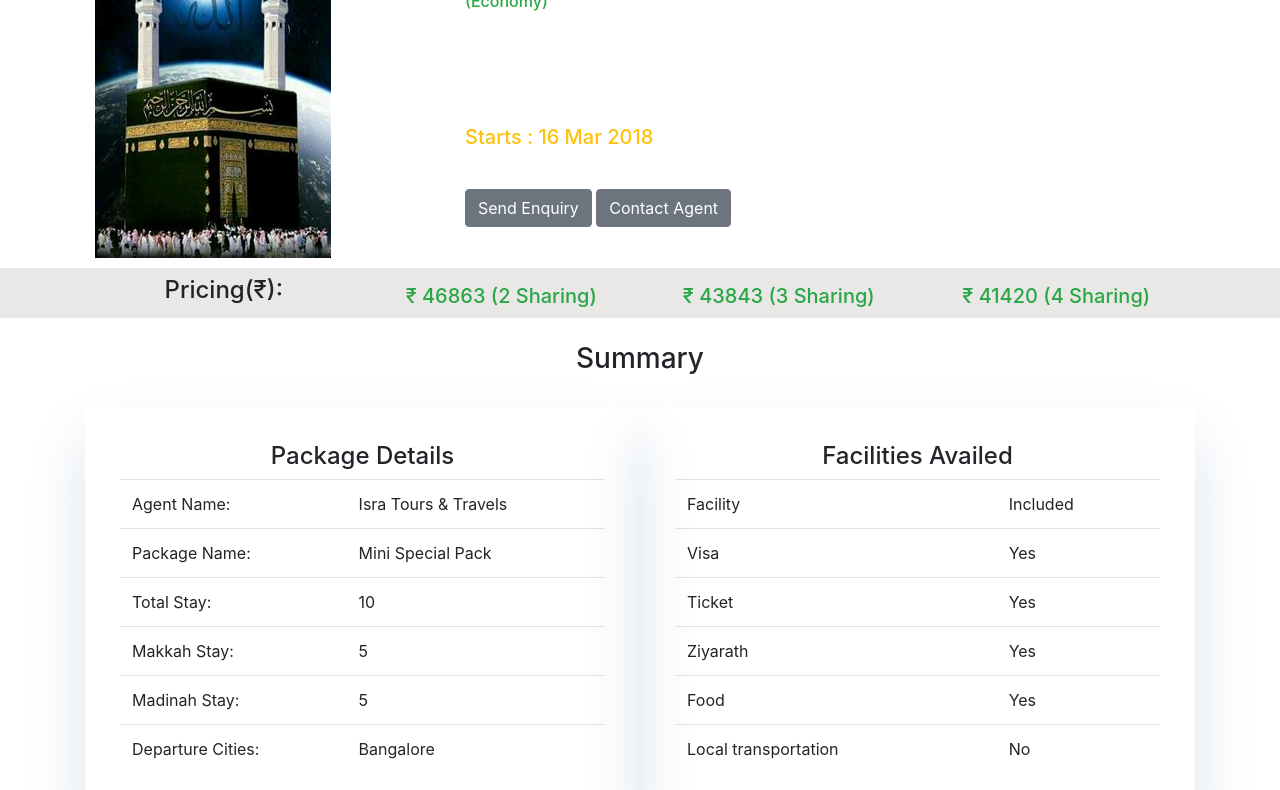
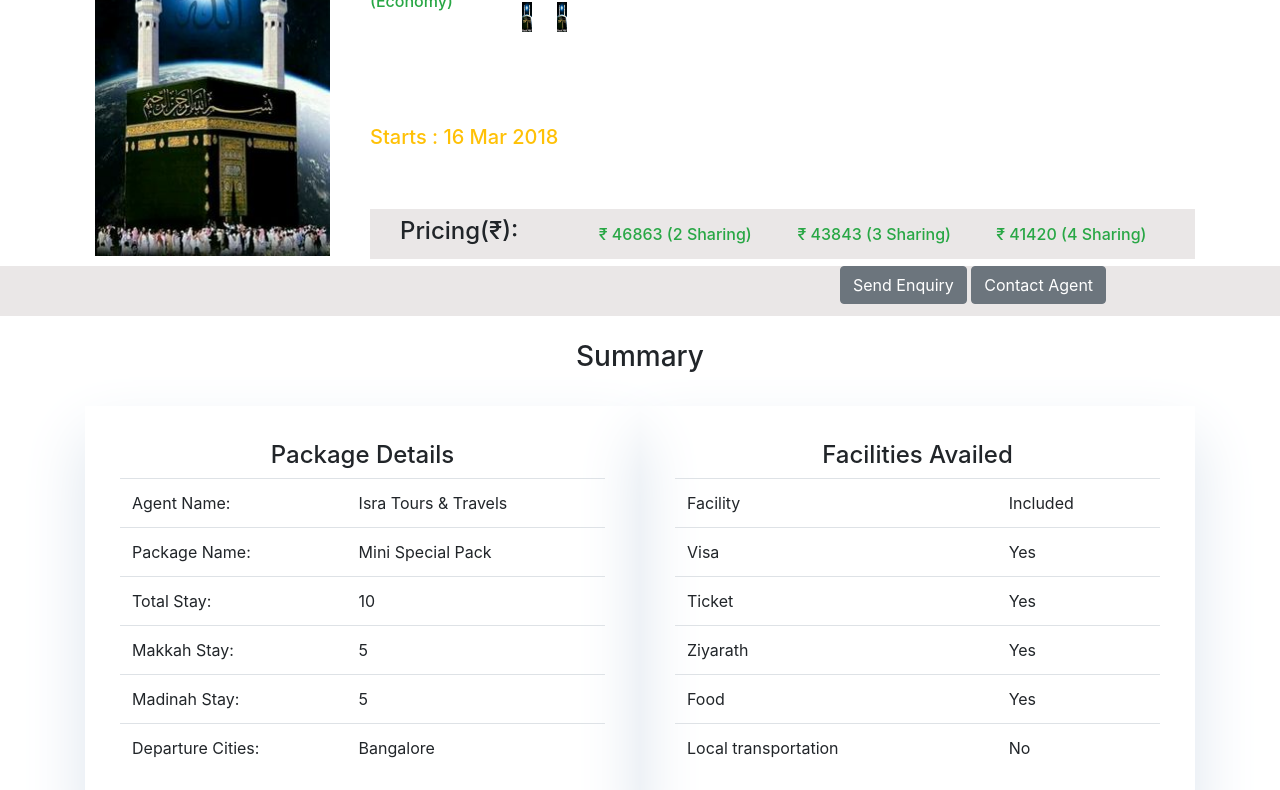
Before and after one commit to ismailbaig/pu, a plain HTML site: page Package.html in a window 1280 px wide. Shown: the part 101-891 px from the top of the page. Drawn offline with nearby package versions, Linux system fonts and the light colour scheme.

Commit message:
Package changes

```diff
--- a/Package.html
+++ b/Package.html
@@ -75,15 +75,28 @@
     <div class="col-lg-12 pk_1 col-sm-12 col-xs-12">
         <div class="container">
             <div class="row">
-                <div class="col-lg-4 col-md-4 col-sm-6 col-xs-6">
+                <div class="col-lg-3 col-md-4 col-sm-6 col-xs-6">
                     <img src="images/hajj1.jpg" class="img-fluid" style="border:10px solid #fff" />
                 </div>
-                <div class="col-lg-8 col-md-8 col-sm-6 col-xs-6 pt-4 ">
+                <div class="col-lg-9 col-md-8 col-sm-6 col-xs-6 pt-4 ">
                     <div class="row">
                         <div class="col-md-8">
                             <h1 class="text-warning">Mini Special Pack</h1>
-                            <h6 class="text-success">(Economy)</h6>
-                            <h5 class="text-white">Via Flight</h5>
+                            <div class="row">
+                                    <div class="col-lg-3 col-md-8 col-sm-3 col-xs-3">
+                                        <h6 class="text-success">(Economy)</h6>
+                                        <h5 class="text-white">Via Flight</h5>
+                                    </div>
+                                    <div class="col-lg-9 col-md-4 col-sm-9 col-xs-6">
+                                            <img src="images/hajj1.jpg" class="img-fluid" style="border:10px solid #fff; width:30px; height: 50px;" />
+                                            <img src="images/hajj1.jpg" class="img-fluid" style="border:10px solid #fff; width:30px; height: 50px;" />
+                                    </div>
+
+                            </div>
+
+
+
+
                             <h3 class="text-white">Isra Tours & Travels</h3>
                             <h5 class="text-white">
                                 Expert's ratings
@@ -92,8 +105,8 @@
                                 Starts : 16 Mar 2018
                             </h5>
                             <h5 class="text-white">  Departure Airport : Bangalore</h5>
-                            <a href="#" class="btn btn-secondary" data-toggle="modal" data-target="#myModal1">Send Enquiry</a>
-                            <a href="#" class="btn btn-secondary" data-toggle="modal" data-target="#myModal">Contact Agent</a>
+
+
                         </div>
                         <div class="col-lg-4 col-md-4 col-sm-6 col-xs-6">
                             <h4 class=" text-white pt-3"><u>Makkah</u></h4>
@@ -111,25 +124,40 @@
                             </span>
                         </div>
                     </div>
+                    <div style="width:100%; height:50px; background:#eae7e7">
+                            <div class="container">
+                                <div class="col-md-12">
+                                    <div class="row">
+                                <div class="col-md-3">
+                                        <p class="h4 pt-2 text-black text-left">Pricing(₹): </p>
+                                    </div>
+                                    <div class="col-md-3">
+                                        <p class="h6 pt-3 text-success text-left ">₹ 46863 (2 Sharing)</p>
+                                    </div>
+                                    <div class="col-md-3">
+                                        <p class="h6 pt-3 text-success text-left "> ₹ 43843 (3 Sharing)</p>
+                                    </div>
+                                    <div class="col-md-3">
+                                        <p class="h6 pt-3 text-success text-left">₹ 41420 (4 Sharing)</p>
+                                    </div>
+                                    </div></div></div></div>
                 </div>
             </div>
+        </div>
+    </div>
         </div>
         <div style="width:100%; height:50px; background:#eae7e7">
             <div class="container">
                 <div class="col-md-12">
                     <div class="row">
-                        <div class="col-md-3">
-                            <p class="h4 pt-2 text-black text-center">Pricing(₹): </p>
+
+                        <div class="col-md-8">
                         </div>
-                        <div class="col-md-3">
-                            <p class="h5 pt-3 text-success text-center ">₹ 46863 (2 Sharing)</p>
+                        <div class="col-md-4">
+                            <a href="#" class="btn btn-secondary" data-toggle="modal" data-target="#myModal1">Send Enquiry</a>
+                            <a href="#" class="btn btn-secondary" data-toggle="modal" data-target="#myModal">Contact Agent</a>
                         </div>
-                        <div class="col-md-3">
-                            <p class="h5 pt-3 text-success text-center "> ₹ 43843 (3 Sharing)</p>
-                        </div>
-                        <div class="col-md-3">
-                            <p class="h5 pt-3 text-success text-center">₹ 41420 (4 Sharing)</p>
-                        </div>
+
                     </div>
                 </div>
 
```
